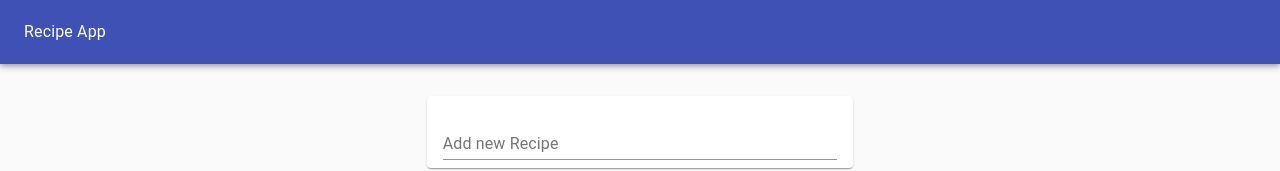
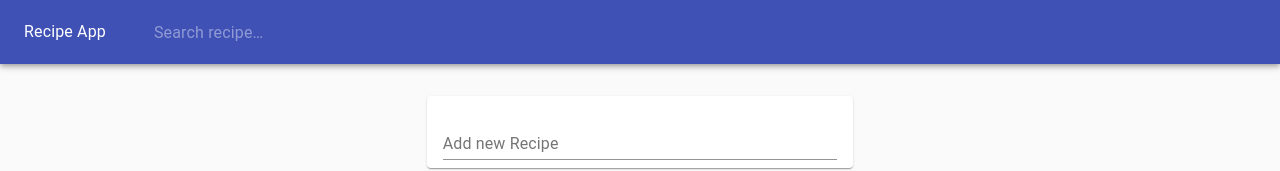
Before and after one commit to dember/react-recipe-api-consumer, a React (Create React App) app: page / in a window 1280 px wide. Shown: the top 171 px of the page. Built offline with nearby package versions, Linux system fonts and the light colour scheme; no server answers.

Commit message:
Add CRUD API service + usage

```diff
--- a/src/RecipeApp.js
+++ b/src/RecipeApp.js
@@ -7,14 +7,39 @@ import RecipeList from "./RecipeList";
 import RecipeForm from "./RecipeForm";
 import Grid from "@material-ui/core/Grid";
 import useRecipeState from "./hooks/useRecipeState";
+import axios from "axios";
+import InputBase from "@material-ui/core/InputBase";
+import { makeStyles } from '@material-ui/core/styles';
+
+const useStyles = makeStyles((theme) => ({
+    inputRoot: {
+        color: 'inherit',
+    },
+    inputInput: {
+        padding: theme.spacing(1, 1, 1, 0),
+        paddingLeft: `calc(1em + ${theme.spacing(4)}px)`,
+        transition: theme.transitions.create('width'),
+        width: '100%',
+        [theme.breakpoints.up('md')]: {
+            width: '20ch',
+        },
+    }
+}));
 
 function RecipeApp() {
-    const initialRecipes = JSON.parse(window.localStorage.getItem('recipes') || "[]");
-    const {recipes, editRecipe, removeRecipe, addRecipe} = useRecipeState(initialRecipes);
+    const classes = useStyles();
+
+    const {recipes, editRecipe, removeRecipe, addRecipe, updateRecipes} = useRecipeState([]);
+
+    const fetchRecipes = () => axios.get('/api/recipes/', {headers: {Accept: "application/json"}})
+        .then(response => {
+            console.log(response.data);
+            updateRecipes(response.data);
+        });
 
     useEffect(() => {
-        window.localStorage.setItem('recipes', JSON.stringify(recipes));
-    }, [recipes])
+        fetchRecipes()
+    }, [])
 
     return (
         <Paper
@@ -27,6 +52,20 @@ function RecipeApp() {
             <AppBar color='primary' position='static' style={{ height: "64px" }}>
                 <Toolbar>
                     <Typography color='inherit'>Recipe App</Typography>
+                    <InputBase onChange={event => {
+                        axios.get(`/api/recipes/?name=${event.target.value}`, {headers: {Accept: "application/json"}})
+                            .then(response => {
+                                console.log(response.data);
+                                updateRecipes(response.data);
+                            });
+                    }}
+                        placeholder="Search recipe…"
+                        classes={{
+                            root: classes.inputRoot,
+                            input: classes.inputInput,
+                        }}
+                        inputProps={{ 'aria-label': 'search recipe' }}
+                    />
                 </Toolbar>
             </AppBar>
             <Grid container justify='center' style={{ marginTop: "1rem" }}>
--- /dev/null
+++ b/src/api/apiClient.js
@@ -0,0 +1,27 @@
+import axios from "axios";
+
+const recipeBaseUrl = '/api/recipes';
+
+let createRecipe = properties => {
+  return axios.post(`${recipeBaseUrl}/`, {
+      name: properties.name,
+      description: properties.description,
+      ingredients: properties.ingredients,
+      headers: {Accept: "application/json"}}
+  )
+};
+
+let updateRecipe = properties => {
+  return axios.patch(`${recipeBaseUrl}/${properties.id}/`, {
+      name: properties.name,
+      description: properties.description,
+      ingredients: properties.ingredients,
+      headers: {Accept: "application/json"}}
+  )
+};
+
+let removeRecipe = uuid => {
+  return axios.delete(`${recipeBaseUrl}/${uuid}`)
+};
+
+export {createRecipe, updateRecipe, removeRecipe};
--- a/src/hooks/useRecipeState.js
+++ b/src/hooks/useRecipeState.js
@@ -1,22 +1,43 @@
-import {v4 as uuid} from "uuid";
 import {useState} from "react";
+import {createRecipe, removeRecipe, updateRecipe} from "../api/apiClient";
 
 export default initialRecipes => {
     const [recipes, setRecipes] = useState(initialRecipes)
+
     return {
         recipes,
         addRecipe: newRecipeName => {
-            setRecipes([...recipes, {id: uuid(), name: newRecipeName, description: 'Description 4'}])
+            createRecipe({
+                name: newRecipeName,
+                description: 'Description 4',
+                ingredients: []
+            }).then(response => setRecipes(
+                [...recipes, {id: response.data.id, name: newRecipeName, description: 'Description 4'}])
+            )
         },
         removeRecipe: recipeId => {
+            removeRecipe(recipeId).then(
+                () => {
                     const updatedRecipes = recipes.filter(recipe => recipe.id !== recipeId)
                     setRecipes(updatedRecipes);
+                }
+            )
         },
         editRecipe: (recipeId, newRecipeName) => {
+            updateRecipe({
+                id: recipeId,
+                name: newRecipeName,
+                description: 'Description 4',
+                ingredients: []
+            }).then(() => {
                 const updatedRecipes = recipes.map(recipe =>
                     recipe.id === recipeId ? {...recipe, name: newRecipeName} : recipe
                 )
                 setRecipes(updatedRecipes);
+            })
+        },
+        updateRecipes: recipes => {
+            setRecipes(recipes)
         }
     }
 };
```
Lines whose indentation alone changed are shown as unchanged.
